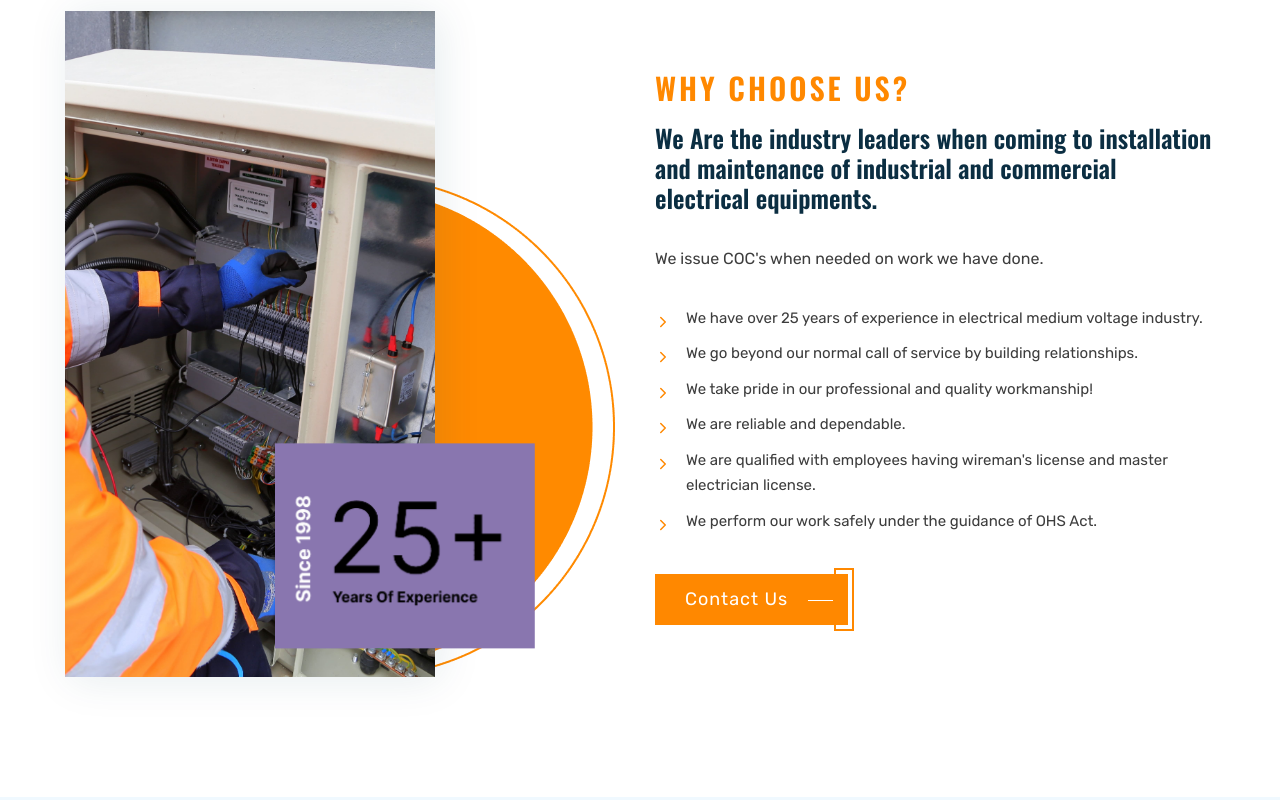
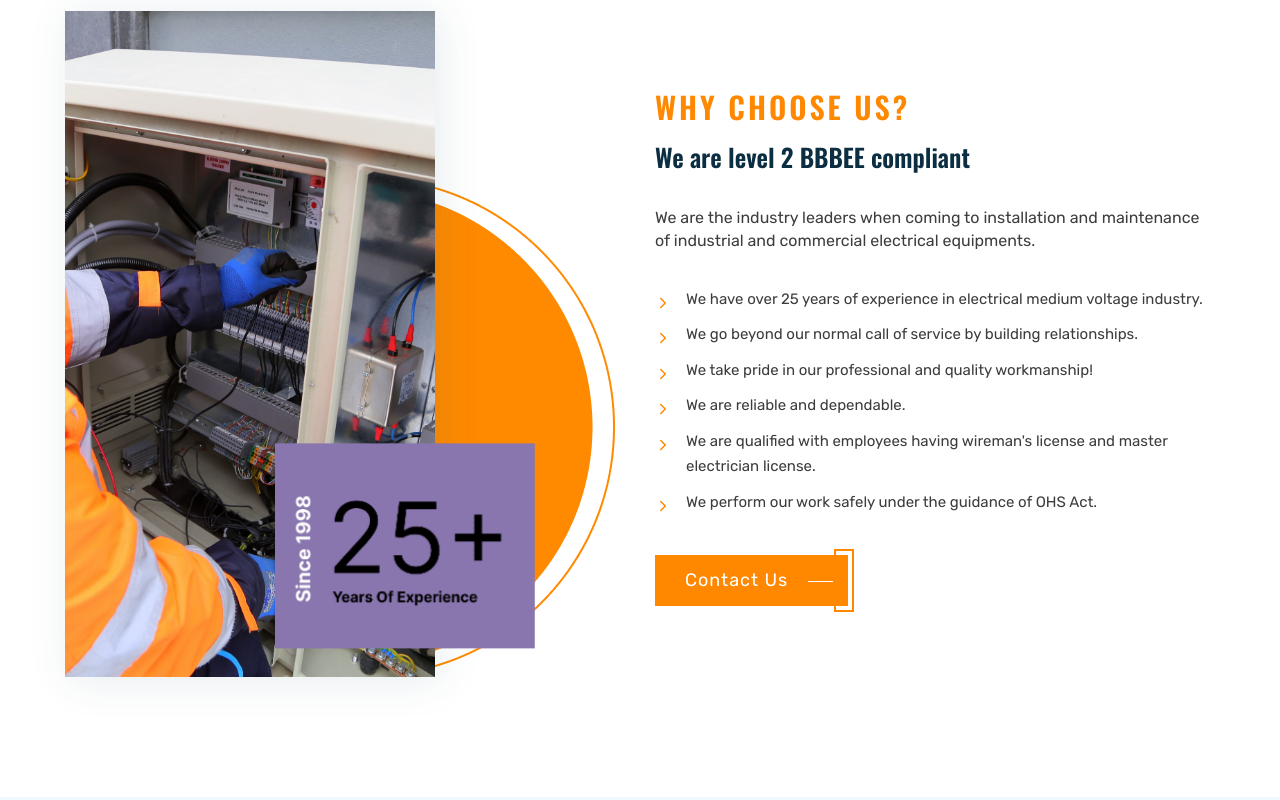
Before and after one commit to shaymk1/alin-elfen-sep-2023, a plain HTML site: page index.html in a window 1280 px wide. Shown: the part 1180-1980 px from the top of the page. Drawn offline with nearby package versions, Linux system fonts and the light colour scheme.

Commit message:
changed some wording on the about section title

```diff
--- a/index.html
+++ b/index.html
@@ -208,14 +208,7 @@
 								class="img-cover"
 							/>
 
-							<!-- <img
-								src="./assets/images/solar-2.jpg"
-								width="400"
-								height="720"
-								loading="lazy"
-								alt="electrician working on a panel"
-								class="img-cover-2"
-							/> -->
+
 
 							<img
 								src="./assets/images/experience-min.png"
@@ -240,11 +233,12 @@
 							<p class="section-subtitle">Why Choose Us?</p>
 
 							<h2 class="h2 section-title">
-								We Are the industry leaders when coming to installation and maintenance of industrial and commercial electrical equipments.
+								We are level 2 BBBEE compliant
+
 							</h2>
 
 							<p class="section-text">
-								We issue COC's when needed on work we have done.
+																We are the industry leaders when coming to installation and maintenance of industrial and commercial electrical equipments.
 							</p>
 
 							<ul class="about-list">
@@ -968,7 +962,9 @@
 						<li>
 							<p class="footer-list-title">Community</p>
 						</li>
-
+                        <li class="footer-list-item">
+							<a href="https://www.thedtic.gov.za" class="footer-link"  target="_blank">BBBEE</a>
+						</li>
 						<li class="footer-list-item">
 							<a href="https://www.ecasa.co.za" class="footer-link" target="_blank">ECA South Africa</a>
 						</li>
@@ -985,9 +981,7 @@
 							<a href="https://www.nbcei.co.za" class="footer-link"  target="_blank">N.B.C.E.I</a>
 						</li>
 
-						<!-- <li class="footer-list-item">
-							<a href="https://www.labour.gov.za" class="footer-link"  target="_blank">OHSACT</a>
-						</li> -->
+
 					</ul>
 				</div>
 
```
